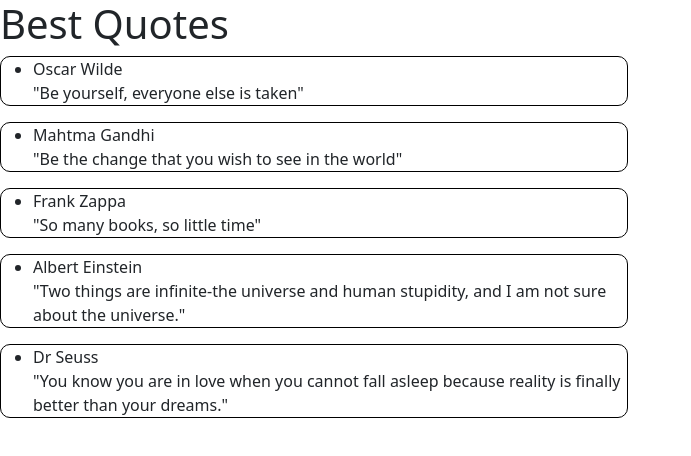
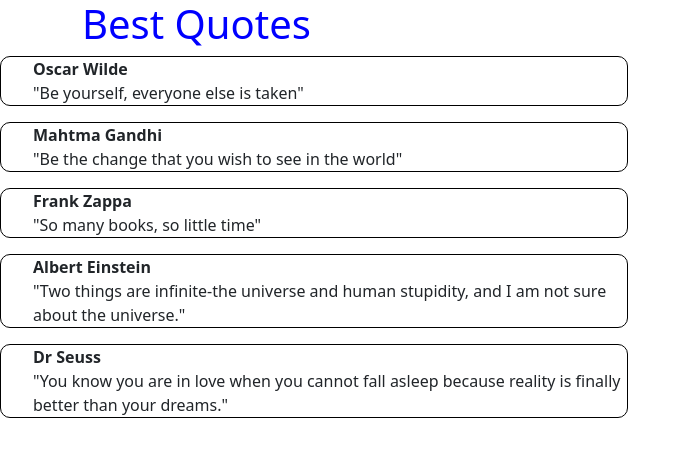
Before and after one commit to CheropS/best-quotes, an Angular app: page / in a window 1280 px wide. Shown: the top 456 px of the page, without its empty margins (0-691 px from the left). Built offline with nearby package versions, Linux system fonts and the light colour scheme.

Commit message:
Added form element

```diff
--- a/src/app/app.module.ts
+++ b/src/app/app.module.ts
@@ -5,12 +5,14 @@
 import { AppComponent } from './app.component';
 import { QuoteComponent } from './quote/quote.component';
 import { QuoteDetailComponentComponent } from './quote-detail-component/quote-detail-component.component';
+import { QuoteFormComponent } from './quote-form/quote-form.component';
 
 @NgModule({
   declarations: [
     AppComponent,
     QuoteComponent,
-    QuoteDetailComponentComponent
+    QuoteDetailComponentComponent,
+    QuoteFormComponent
   ],
   imports: [
     BrowserModule,
--- /dev/null
+++ b/src/app/quote-form/quote-form.component.html
@@ -0,0 +1,23 @@
+<div class="container-fluid">
+    <h2 class="text-center">Create a New Quote</h2>
+    <hr>
+    <form action="">
+        <div class="form-group">
+        <label for="name">Name</label>
+        <input type="text" required class="form-control" id="name">
+        </div>
+        <div class="form-group">
+            <label for="author">author</label>
+            <input type="text" required class="form-control" id="author">
+        </div>
+        <div class="form-group">
+            <label for="quote">Quote</label>
+            <input type="text" required class="form-control" id="quote">
+        </div>
+        <div class="form-group">
+            <label for="complete">Completion</label>
+            <input type="date" id="complete" required>
+        </div>
+    </form>
+
+</div>
--- /dev/null
+++ b/src/app/quote-form/quote-form.component.ts
@@ -0,0 +1,15 @@
+import { Component, OnInit } from '@angular/core';
+
+@Component({
+  selector: 'app-quote-form',
+  templateUrl: './quote-form.component.html',
+  styleUrls: ['./quote-form.component.css']
+})
+export class QuoteFormComponent implements OnInit {
+
+  constructor() { }
+
+  ngOnInit(): void {
+  }
+
+}
--- a/src/app/quote/quote.component.css
+++ b/src/app/quote/quote.component.css
@@ -2,3 +2,9 @@
 border: solid 1px black;
 border-radius: 10px;
 }
+.single-quotes li {
+    list-style: none;
+}
+h1 {
+    color: blue;
+}
--- a/src/app/quote/quote.component.html
+++ b/src/app/quote/quote.component.html
@@ -1,4 +1,4 @@
-<div>
+<div class="container">
     <h1>Best Quotes</h1>
 
   </div>
@@ -7,7 +7,7 @@
 <div>
   <ul *ngFor='let quote of quotes' class="single-quotes">
     <li >
-      {{ quote.author }}
+      <b>{{ quote.author }}</b>
 
     </li>
     "{{ quote.quote}}"
```
Also changed, not shown: src/app/quote-form/quote-form.component.css (added), 1 other file (tests, documents, lock files or other folders).
